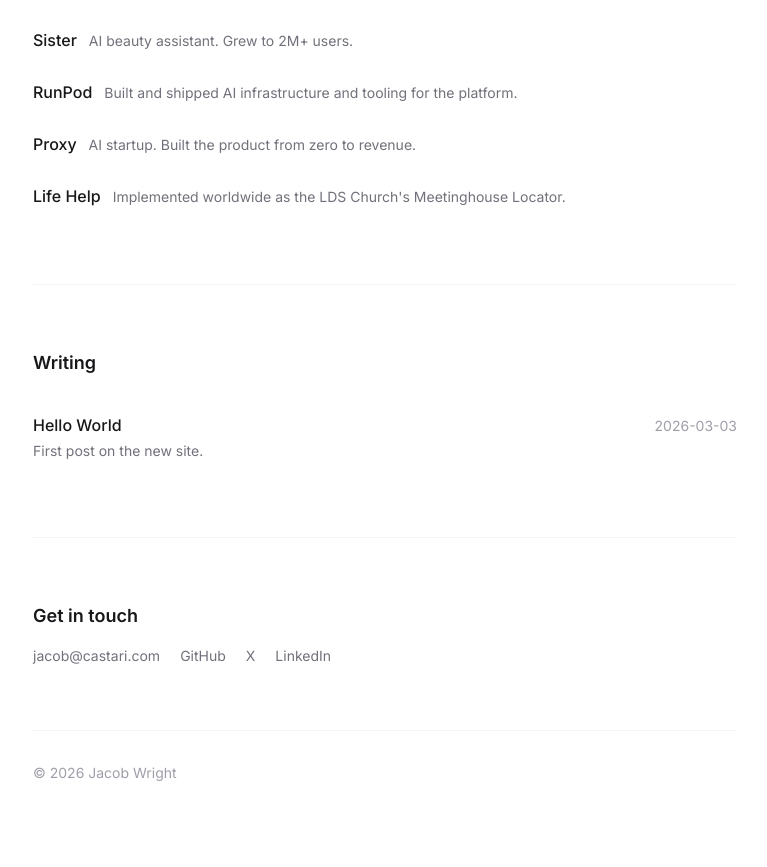
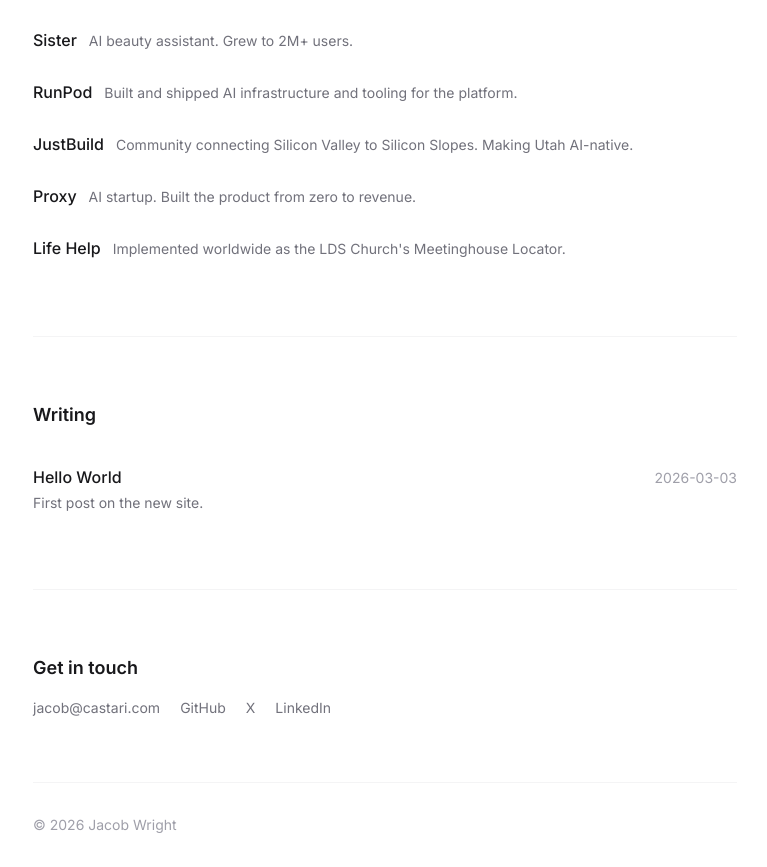
Before and after one commit to jacobcwright/personal-portfolio, a Next.js app: page / in a window 1280 px wide. Shown: the part 920-1787 px from the top of the page, without its empty margins (255-1022 px from the left). Before the commit the page ends 1735 px from the top, so only its background shows below. Built offline with nearby package versions, Linux system fonts and the light colour scheme.

Commit message:
Add JustBuild community to portfolio
https://claude.ai/code/session_01QcW8nD9nebkxSWndhTYXJf

```diff
--- a/components/Work.tsx
+++ b/components/Work.tsx
@@ -24,6 +24,11 @@ const workItems: WorkItem[] = [
     name: "RunPod",
     description: "Built and shipped AI infrastructure and tooling for the platform.",
     href: "https://runpod.io",
+  },
+  {
+    name: "JustBuild",
+    description: "Community connecting Silicon Valley to Silicon Slopes. Making Utah AI-native.",
+    href: "https://justbuild.ing",
   },
   {
     name: "Proxy",
```
